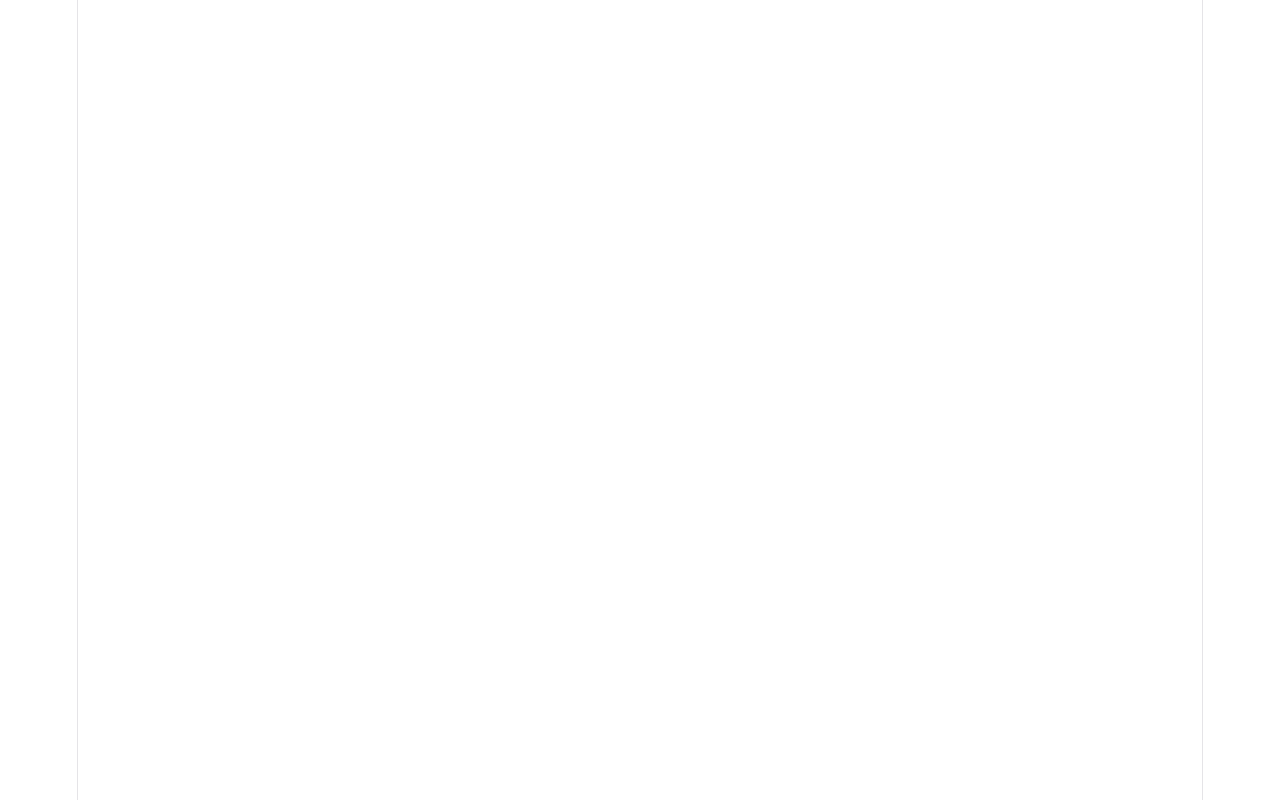
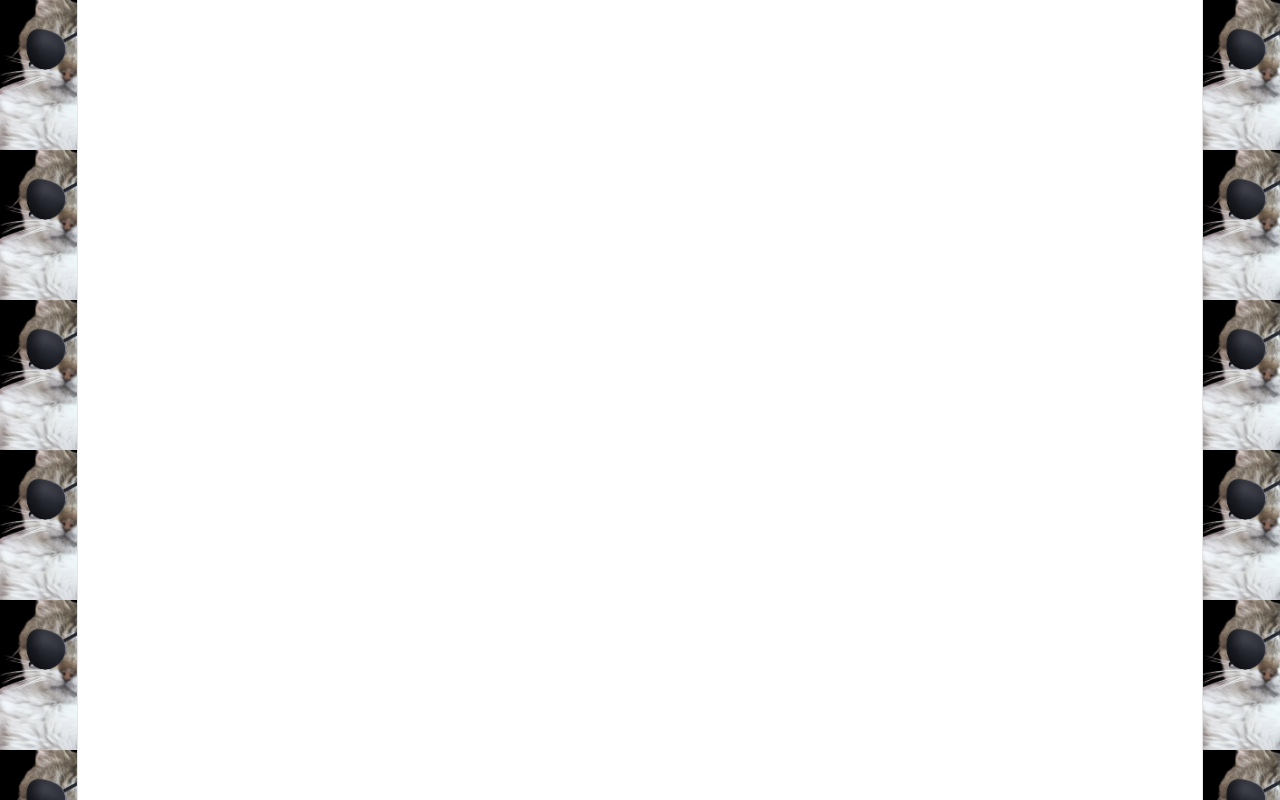
Before and after one commit to VincentCMLejeune/simunot, a React (Vite) app: page / in a window 1280 px wide. Built offline with nearby package versions, Linux system fonts and the light colour scheme.

Commit message:
very important styling

```diff
--- a/src/index.css
+++ b/src/index.css
@@ -60,10 +60,14 @@
   display: flex;
   flex-direction: column;
   box-sizing: border-box;
+  background: var(--bg);
 }
 
 body {
   margin: 0;
+  background-image: url(./assets/images/drondron.png);
+  background-repeat: repeat;
+  background-size: 150px 150px;
 }
 
 h1,
```
Also changed, not shown: src/assets/images/drondron.png (added).
